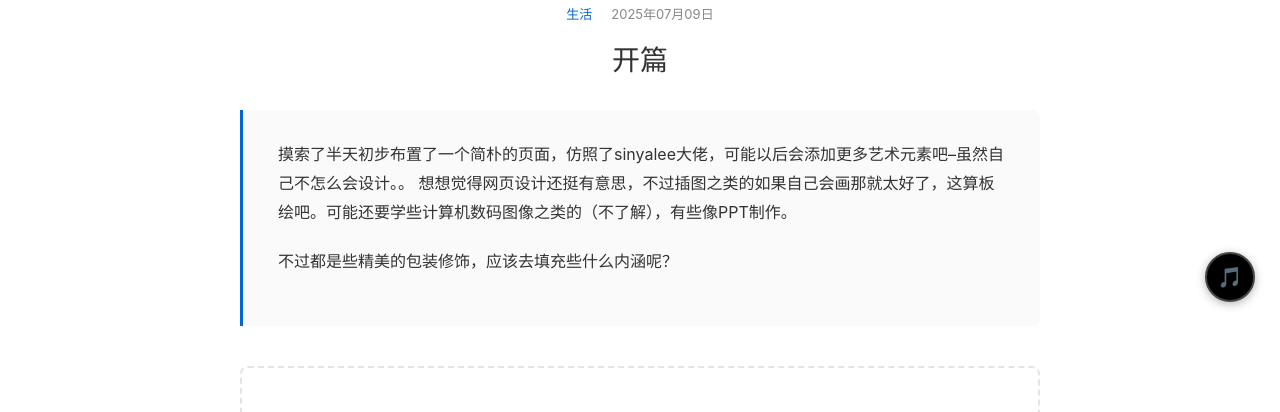
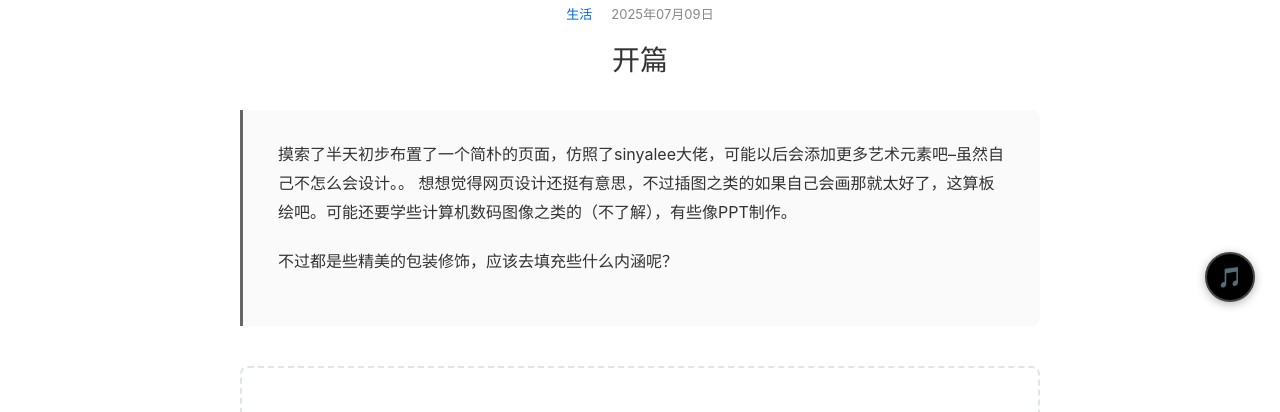
Before and after one commit to ever-luv/ever-luv.github.io, a Jekyll site: the page built from _posts/2025-07-09-opening.md, in a window 1280 px wide. Shown: the part 173-585 px from the top of the page. Built offline with Jekyll 4.4.1, drawn with Linux system fonts in a browser that asks for light colours.

Commit message:
Update styles.css

```diff
--- a/assets/css/styles.css
+++ b/assets/css/styles.css
@@ -473,7 +473,7 @@ a:hover { color: #0256cc; }
 /* 文章主体：左边竖线 + 浅灰背景框 */
 .post-body {
     background-color: #fafafa;
-    border-left: 3px solid #0366d6;
+    border-left: 3px solid #666;
     border-radius: 0 8px 8px 0;
     padding: 30px 35px;
     text-align: left;
```
